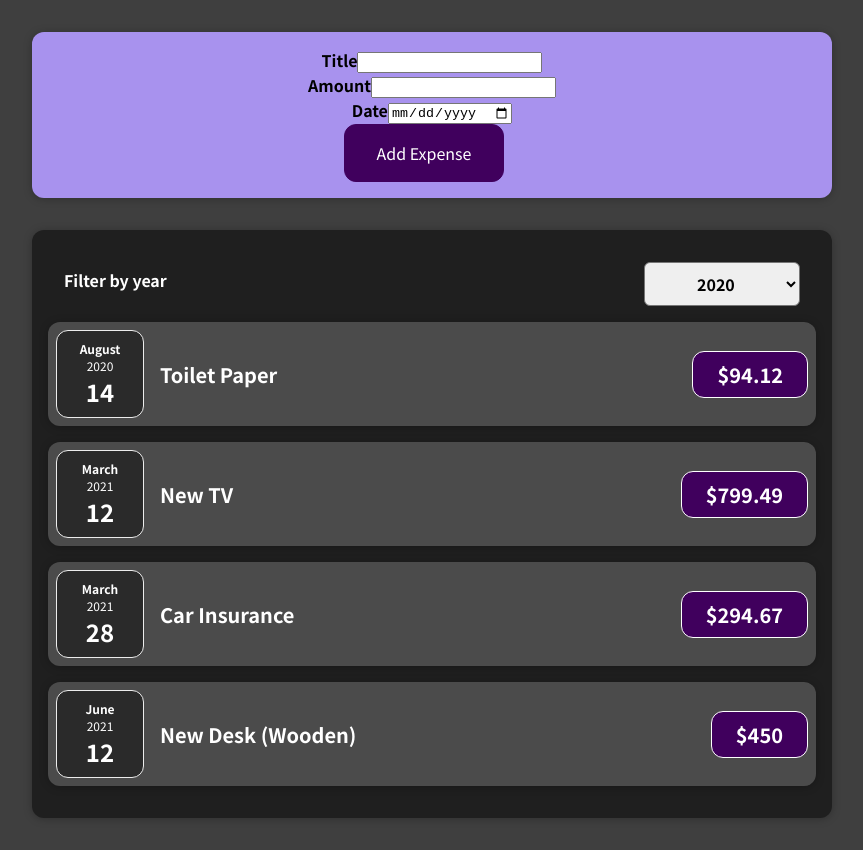
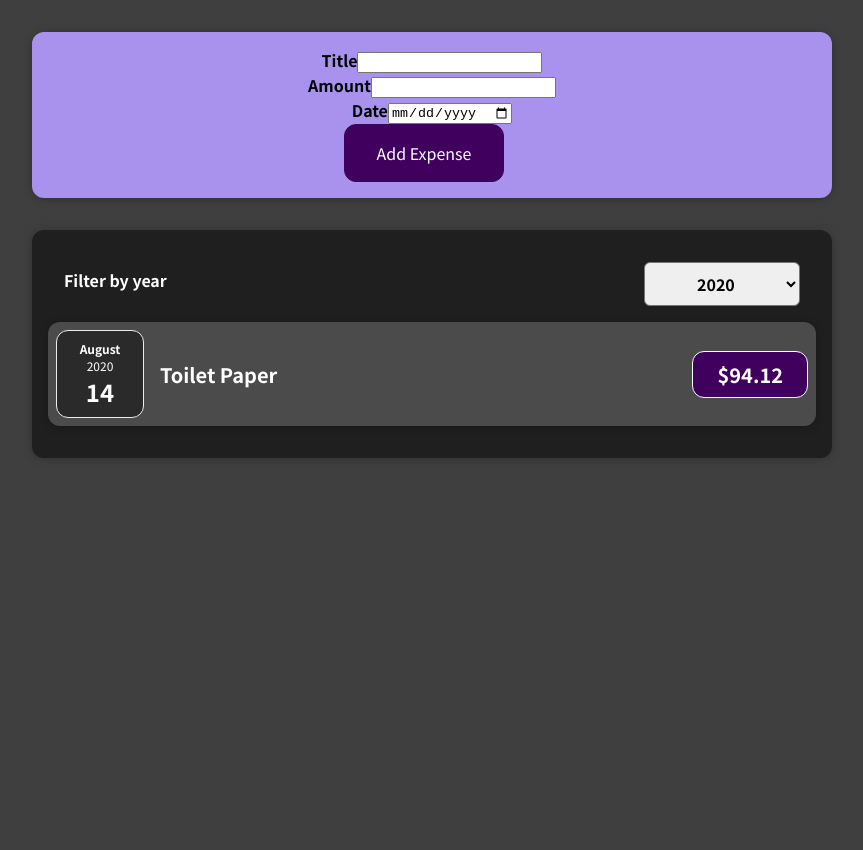
Before and after one commit to Ganeshbjamkar/GettingStartedWithReactjs, a React (Create React App) app: page / in a window 1280 px wide. Shown: the whole page, without its empty margins (208-1071 px from the left). After the commit the page ends 800 px from the top, so only its background shows below. Built offline with nearby package versions, Linux system fonts and the light colour scheme.

Commit message:
Sorting items by year

```diff
--- a/src/components/expenses/Expenses.js
+++ b/src/components/expenses/Expenses.js
@@ -12,13 +12,17 @@ const Expenses = (props) => {
     setFilteredYear(selectedYear);
   };
 
+  const filteredExpenses = props.items.filter(expense => {
+    return expense.date.getFullYear().toString() === filteredYear;
+  });
+
   return (
     <Card className="expenses">
       <ExpensesFilter
         selected={filteredYear}
         onChangeFilter={filterChangeHandler}
       />
-      {props.items.map((expense) => (
+      {filteredExpenses.map((expense) => (
         <ExpenseItem
           key={expense.id}
           title={expense.title}
```
